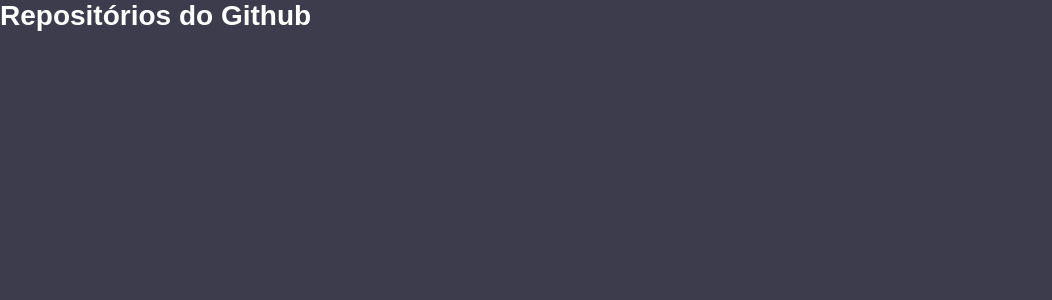
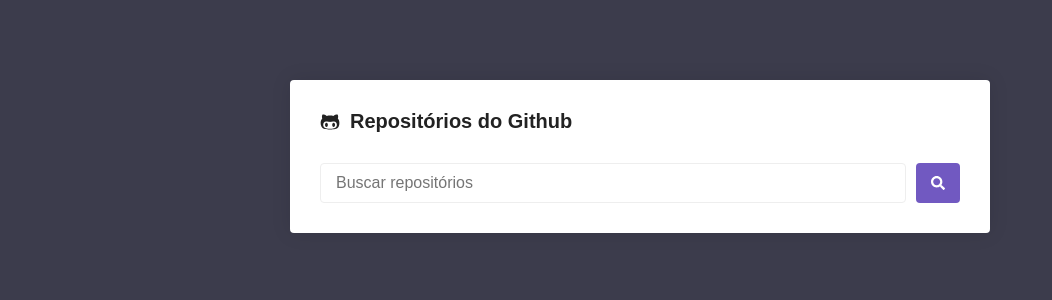
Before and after one commit to andrewarosario/react-github-repos, a React (Create React App) app: page / in a window 1280 px wide. Shown: the top 300 px of the page, without its empty margins (0-1052 px from the left). Built offline with nearby package versions, Linux system fonts and the light colour scheme.

Commit message:
estilizando página principal

```diff
--- a/src/pages/Main/index.js
+++ b/src/pages/Main/index.js
@@ -1,10 +1,22 @@
 import React from 'react';
-import { Title } from './styles';
+import { FaGithubAlt, FaSearch } from 'react-icons/fa';
+import { Container, Form, SearchButton } from './styles';
 
 export default function Main() {
-    return (
-        <Title>
-          Repositórios do Github
-        </Title>
-      );
+  return (
+    <Container>
+      <h1>
+        <FaGithubAlt />
+        Repositórios do Github
+      </h1>
+
+      <Form onSubmit={() => {}}>
+        <input type="text" placeholder="Buscar repositórios" />
+
+        <SearchButton>
+          <FaSearch color="#FFF" size={14} />
+        </SearchButton>
+      </Form>
+    </Container>
+  );
 }
--- a/src/pages/Main/styles.js
+++ b/src/pages/Main/styles.js
@@ -1,5 +1,49 @@
 import styled from 'styled-components';
 
-export const Title = styled.h1`
-    color: #fff;
+export const Container = styled.div`
+  max-width: 700px;
+  background: #fff;
+  border-radius: 4px;
+  box-shadow: 0 0 20px rgba(0, 0, 0, 0.1);
+  padding: 30px;
+  margin: 80px auto;
+
+  h1 {
+    font-size: 20px;
+    display: flex;
+    flex-direction: row;
+    align-items: center;
+
+    svg {
+      margin-right: 10px;
+    }
+  }
 `;
+
+export const Form = styled.form`
+  margin-top: 30px;
+  display: flex;
+  flex-direction: row;
+
+  input {
+    flex: 1;
+    border: 1px solid #eee;
+    padding: 10px 15px;
+    border-radius: 4px;
+    font-size: 16px;
+  }
+`;
+
+export const SearchButton = styled.button.attrs({
+  type: 'submit',
+})`
+  background: #7159c1;
+  border: 0;
+  padding: 0 15px;
+  margin-left: 10px;
+  border-radius: 4px;
+
+  display: flex;
+  justify-content: center;
+  align-items: center;
+`;
```
